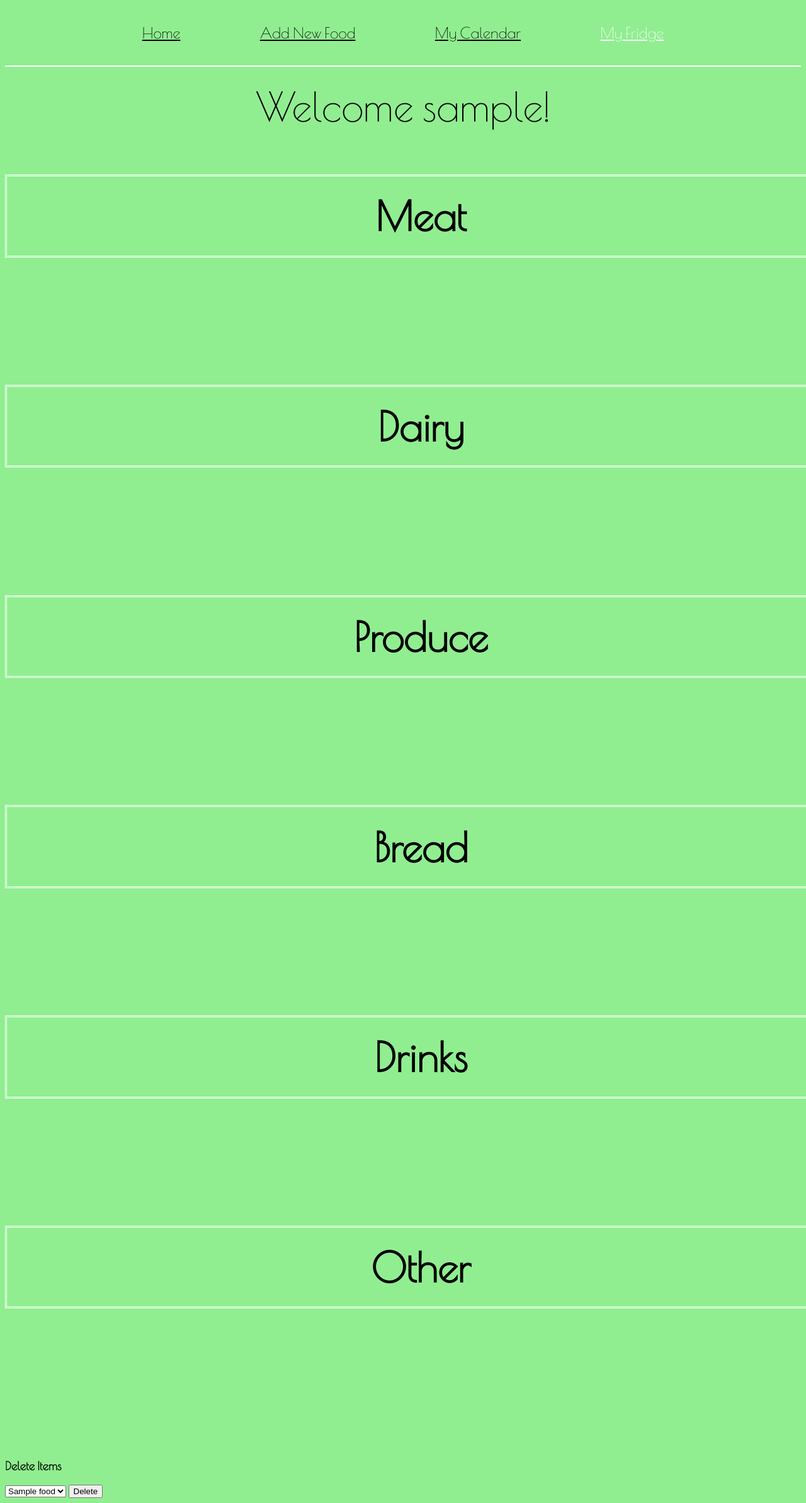
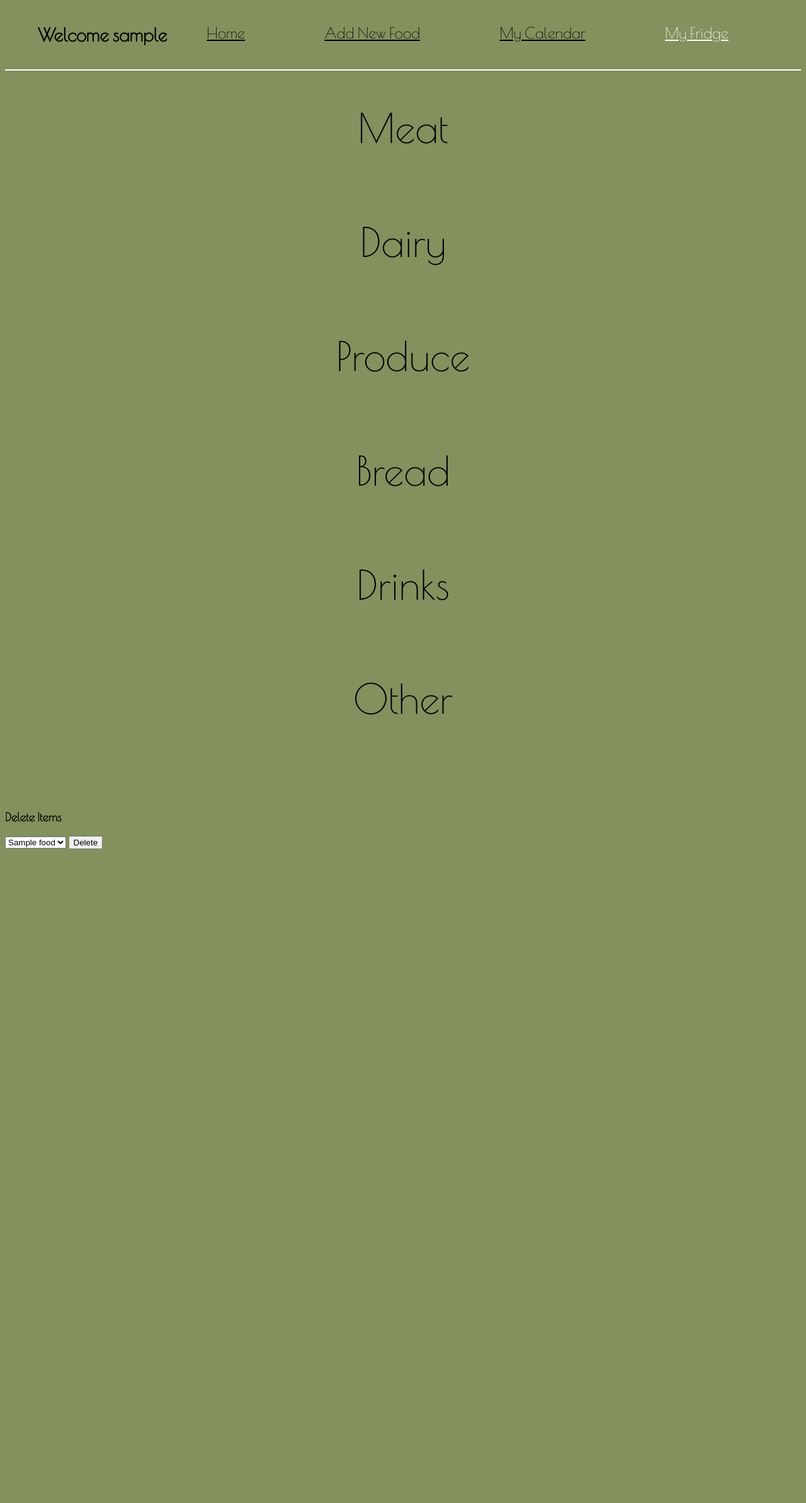
Before and after one commit to bstutenroth/fridge, a Python web app: template templates/myfridge.html in a window 1280 px wide; the page is wider, and only the part inside the window is pictured. Shown: that part at 63% size. After the commit the page ends 1348 px from the top of that part, so only its background shows below. Run offline with Jinja, Linux system fonts and the light colour scheme; the template is opened without the code that fills it: most values are stand-ins (such as "Sample title", 1, 10 or a date in 2020); some libraries are stand-ins or nearby versions; some web fonts are replaced.

Commit message:
css on myfridge pt. 2

```diff
--- a/static_content/colors.css
+++ b/static_content/colors.css
@@ -61,7 +61,7 @@
   font-family: Poiret One;
 }
 #formheader{
-  font-size: 600%;
+  font-size: 400%;
   text-align: center;
   padding-bottom: 2%;
 }
@@ -115,17 +115,16 @@
 }
 #fridge{
   /*background-color: #93A36A;*/
-  background-color: #90EE90;
+  background-color: #83915E;
   font-family: Poiret One;
 }
 #calendar{
-  background-color: #48D1CC;
+  background-color: #E1924A;
   font-family: Poiret One;
 }
 #welcomeCal{
-  font-size: 400%;
-  text-align: center;
-  margin-top: 2%;
+  font-size: 120%;
+  font-weight: bolder
 }
 #eachItem{
   border-style: double;
@@ -165,16 +164,12 @@
 #titanic{
   float: none;
 }
-/*#catOrganize{
-  display: flex;
-  justify-content: center;
-  flex-wrap: wrap;
-}*/
+
 .headCat{
-  border-style: double;
-  border-color: white;
+  /*border-style: double;
+  border-color: white;*/
+  font-weight: normal;
   font-size: 400%;
-  padding: 2%;
   width: 100%;
   text-align: center;
 }
@@ -192,6 +187,6 @@
 .shiftL{
   display: flex;
   flex-wrap: wrap;
-  margin: 8%;
+  margin: 4%;
   align-items:center;
 }
--- a/templates/myfridge.html
+++ b/templates/myfridge.html
@@ -9,13 +9,13 @@
 </head>
 <body>
   <div class="navCal">
+			<div id = "welcomeCal">Welcome {{ username }}</div><br>
 			<a href="/">Home</a>
 			<a href="/newfood">Add New Food</a>
 			<a method="get" href="/calendar">My Calendar</a>
 			<a id = "addPage" href="/myfridge">My Fridge</a>
 	</div>
 	<hr class = "white">
-  <div id = "welcomeCal">Welcome {{ username }}!</div><br>
 	<div id = "catOrganize">
 	<h2 class = "headCat">Meat</h2>
 	<div class = "shiftL">{% for food in food_list %}
```
